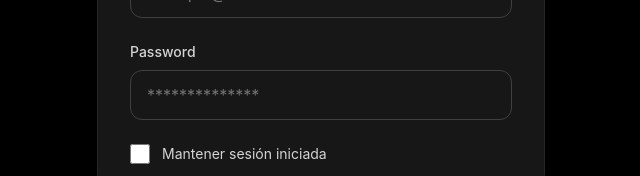
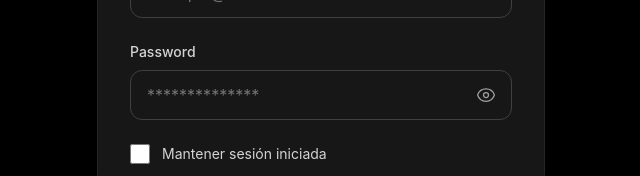
Before and after one commit to adanielbarrera/Forge, a React (Vite) app in the folder frontend/: page /login in a window 1280 px wide. Shown: the part 338-514 px from the top of the page, without its empty margins (319-959 px from the left). Built offline with nearby package versions, Linux system fonts and the light colour scheme.

Commit message:
finalizacion de sprint 1

```diff
--- a/frontend/src/pages/Login.jsx
+++ b/frontend/src/pages/Login.jsx
@@ -5,6 +5,7 @@
 export default function Login() {
     const [email, setEmail] = useState('');
     const [password, setPassword] = useState('');
+    const [showPassword, setShowPassword] = useState(false); // Estado para visibilidad de contraseña
     const [keepSession, setKeepSession] = useState(false); // Estado para la casilla de verificación
     const [error, setError] = useState('');
     const [isLoading, setIsLoading] = useState(false);
@@ -83,14 +84,35 @@
                         <label className="block text-sm font-medium text-neutral-300 mb-2">
                             Password
                         </label>
-                        <input
-                            type="password"
-                            value={password}
-                            onChange={(e) => setPassword(e.target.value)}
-                            className="w-full bg-transparent border border-neutral-700 rounded-xl px-4 py-3 text-white placeholder-neutral-500 focus:outline-none focus:ring-2 focus:ring-orange-500 focus:border-orange-500 transition"
-                            placeholder="**************" // Placeholder exacto de la imagen
-                            required
-                        />
+                        <div className="relative">
+                            <input
+                                type={showPassword ? 'text' : 'password'}
+                                value={password}
+                                onChange={(e) => setPassword(e.target.value)}
+                                className="w-full bg-transparent border border-neutral-700 rounded-xl px-4 py-3 pr-12 text-white placeholder-neutral-500 focus:outline-none focus:ring-2 focus:ring-orange-500 focus:border-orange-500 transition"
+                                placeholder="**************"
+                                required
+                            />
+                            <button
+                                type="button"
+                                onClick={() => setShowPassword(!showPassword)}
+                                className="absolute inset-y-0 right-0 px-4 flex items-center text-neutral-400 hover:text-neutral-200 transition"
+                                tabIndex={-1}
+                            >
+                                {showPassword ? (
+                                    // Icono de ojo tachado (ocultar)
+                                    <svg xmlns="http://www.w3.org/2000/svg" fill="none" viewBox="0 0 24 24" strokeWidth={1.5} stroke="currentColor" className="w-5 h-5">
+                                        <path strokeLinecap="round" strokeLinejoin="round" d="M3.98 8.223A10.477 10.477 0 001.934 12C3.226 16.338 7.244 19.5 12 19.5c.993 0 1.953-.138 2.863-.395M6.228 6.228A10.45 10.45 0 0112 4.5c4.756 0 8.773 3.162 10.065 7.498a10.523 10.523 0 01-4.293 5.774M6.228 6.228l3.95 3.95m0 0a3.002 3.002 0 004.243 4.243m-4.243-4.243 4.242-4.242" />
+                                    </svg>
+                                ) : (
+                                    // Icono de ojo (mostrar)
+                                    <svg xmlns="http://www.w3.org/2000/svg" fill="none" viewBox="0 0 24 24" strokeWidth={1.5} stroke="currentColor" className="w-5 h-5">
+                                        <path strokeLinecap="round" strokeLinejoin="round" d="M2.036 12.322a1.012 1.012 0 010-.639C3.423 7.51 7.36 4.5 12 4.5c4.638 0 8.573 3.007 9.963 7.178.07.207.07.431 0 .639C20.577 16.49 16.64 19.5 12 19.5c-4.638 0-8.573-3.007-9.963-7.178z" />
+                                        <path strokeLinecap="round" strokeLinejoin="round" d="M15 12a3 3 0 11-6 0 3 3 0 016 0z" />
+                                    </svg>
+                                )}
+                            </button>
+                        </div>
                     </div>
 
                     {/* Casilla de verificación: Mantener sesión */}
```
Also changed, not shown: 1 other file (tests, documents, lock files or other folders).
